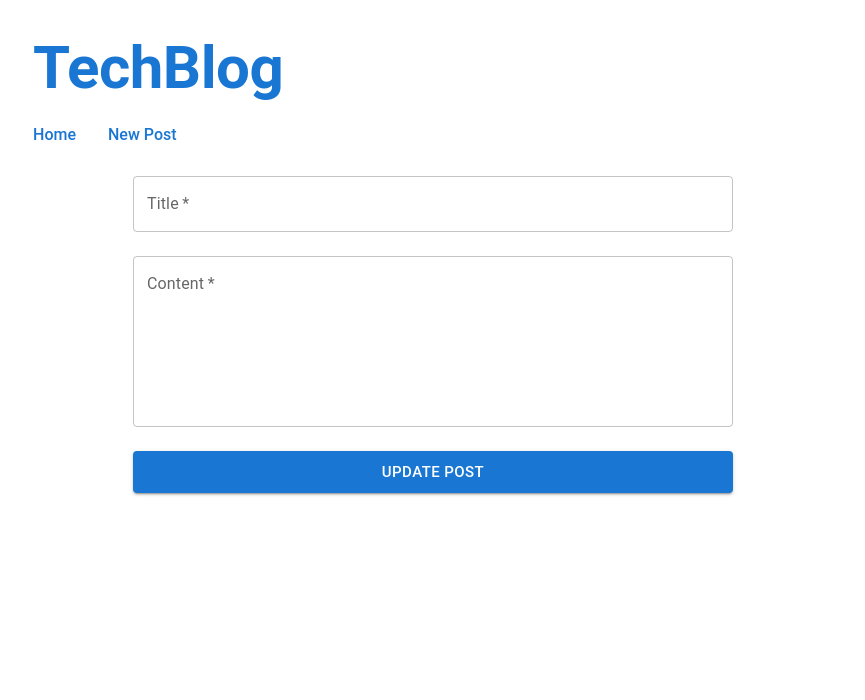
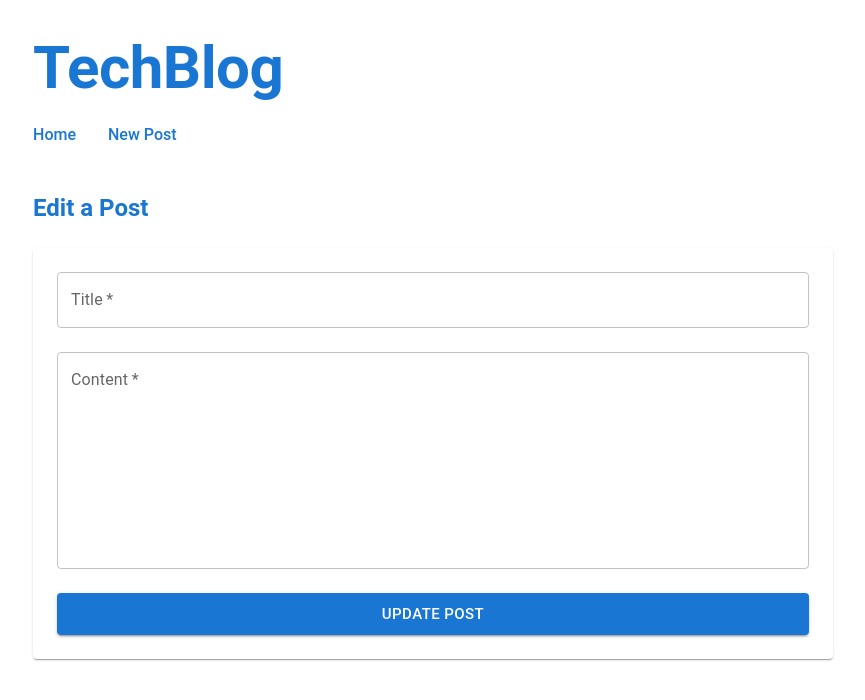
Before and after one commit to purinliang/TechBlog, a React (Create React App) app in the folder client/: page /edit/1 in a window 1280 px wide. Shown: the top 700 px of the page, without its empty margins (207-1072 px from the left). Built offline with nearby package versions, Linux system fonts and the light colour scheme; no server answers.

Commit message:
feature: edit post and new post share the same post form

```diff
--- a/client/src/components/PostForm.js
+++ b/client/src/components/PostForm.js
@@ -1,24 +1,32 @@
-import { useState } from "react";
-import { useNavigate } from "react-router-dom";
-import { createPost } from "../api";
+import { useState, useEffect } from "react";
 import { Box, TextField, Button, Alert } from "@mui/material";
 
-export default function PostForm() {
-  const [title, setTitle] = useState("");
-  const [content, setContent] = useState("");
+export default function PostForm({
+  buttonText = "Submit",
+  onSubmit,
+  initialTitle = "",
+  initialContent = "",
+}) {
+  const [title, setTitle] = useState(initialTitle);
+  const [content, setContent] = useState(initialContent);
   const [error, setError] = useState(null);
-  const navigate = useNavigate();
 
   const handleSubmit = async (e) => {
     e.preventDefault();
-    try {
-      await createPost({ title, content });
-      navigate("/");
-    } catch (error) {
-      console.error("Error creating post:", error);
-      setError("Failed to create post.");
+    if (onSubmit) {
+      try {
+        await onSubmit({ title, content });
+      } catch (error) {
+        console.error("Error submitting post:", error);
+        setError("Failed to create or update post.");
+      }
     }
   };
+
+  useEffect(() => {
+    setTitle(initialTitle);
+    setContent(initialContent);
+  }, [initialTitle, initialContent]);
 
   return (
     <Box
@@ -52,7 +60,7 @@ export default function PostForm() {
         fullWidth
       />
       <Button variant="contained" type="submit" size="large">
-        Post
+        {buttonText}
       </Button>
     </Box>
   );
--- a/client/src/pages/EditPost.js
+++ b/client/src/pages/EditPost.js
@@ -1,7 +1,8 @@
 import { useParams, useNavigate } from "react-router-dom";
 import { useEffect, useState } from "react";
 import { getPostById, updatePost } from "../api";
-import { Box, TextField, Button } from "@mui/material";
+import { Box, Typography, Paper } from "@mui/material";
+import PostForm from "../components/PostForm";
 
 export default function EditPost() {
   const { id } = useParams();
@@ -22,8 +23,7 @@ export default function EditPost() {
     fetchPost();
   }, [id]);
 
-  const handleSubmit = async (e) => {
-    e.preventDefault();
+  const handleUpdatePost = async ({ title, content }) => {
     try {
       await updatePost(id, { title, content });
       navigate(`/posts/${id}`);
@@ -33,39 +33,18 @@ export default function EditPost() {
   };
 
   return (
-    <Box
-      component="form"
-      onSubmit={handleSubmit}
-      sx={{
-        maxWidth: 600,
-        mx: "auto",
-        mt: 4,
-        display: "flex",
-        flexDirection: "column",
-        gap: 3,
-      }}
-    >
-      <TextField
-        label="Title"
-        variant="outlined"
-        value={title}
-        onChange={(e) => setTitle(e.target.value)}
-        required
-        fullWidth
-      />
-      <TextField
-        label="Content"
-        variant="outlined"
-        multiline
-        rows={6}
-        value={content}
-        onChange={(e) => setContent(e.target.value)}
-        required
-        fullWidth
-      />
-      <Button variant="contained" type="submit" size="large">
-        Update Post
-      </Button>
+    <Box sx={{ maxWidth: 800, mx: "auto", mt: 6 }}>
+      <Typography variant="h5" fontWeight="600" mb={3} color="primary">
+        Edit a Post
+      </Typography>
+      <Paper sx={{ p: 3, cursor: "pointer", "&:hover": { boxShadow: 8 } }}>
+        <PostForm
+          buttonText="Update Post"
+          onSubmit={handleUpdatePost}
+          initialTitle={title}
+          initialContent={content}
+        />
+      </Paper>
     </Box>
   );
 }
--- a/client/src/pages/NewPost.js
+++ b/client/src/pages/NewPost.js
@@ -2,15 +2,28 @@ import PostForm from "../components/PostForm";
 import Typography from "@mui/material/Typography";
 import Paper from "@mui/material/Paper";
 import Box from "@mui/material/Box";
+import { createPost } from "../api";
+import { useNavigate } from "react-router-dom";
 
 export default function NewPost() {
+  const navigate = useNavigate();
+
+  const handleCreatePost = async ({ title, content }) => {
+    try {
+      await createPost({ title, content });
+      navigate("/");
+    } catch (error) {
+      console.error("Error creating post:", error);
+    }
+  };
+
   return (
     <Box sx={{ maxWidth: 800, mx: "auto", mt: 6 }}>
       <Typography variant="h5" fontWeight="600" mb={3} color="primary">
         Create a New Post
       </Typography>
       <Paper sx={{ p: 3, cursor: "pointer", "&:hover": { boxShadow: 8 } }}>
-        <PostForm />
+        <PostForm buttonText="Submit" onSubmit={handleCreatePost} />
       </Paper>
     </Box>
   );
```
